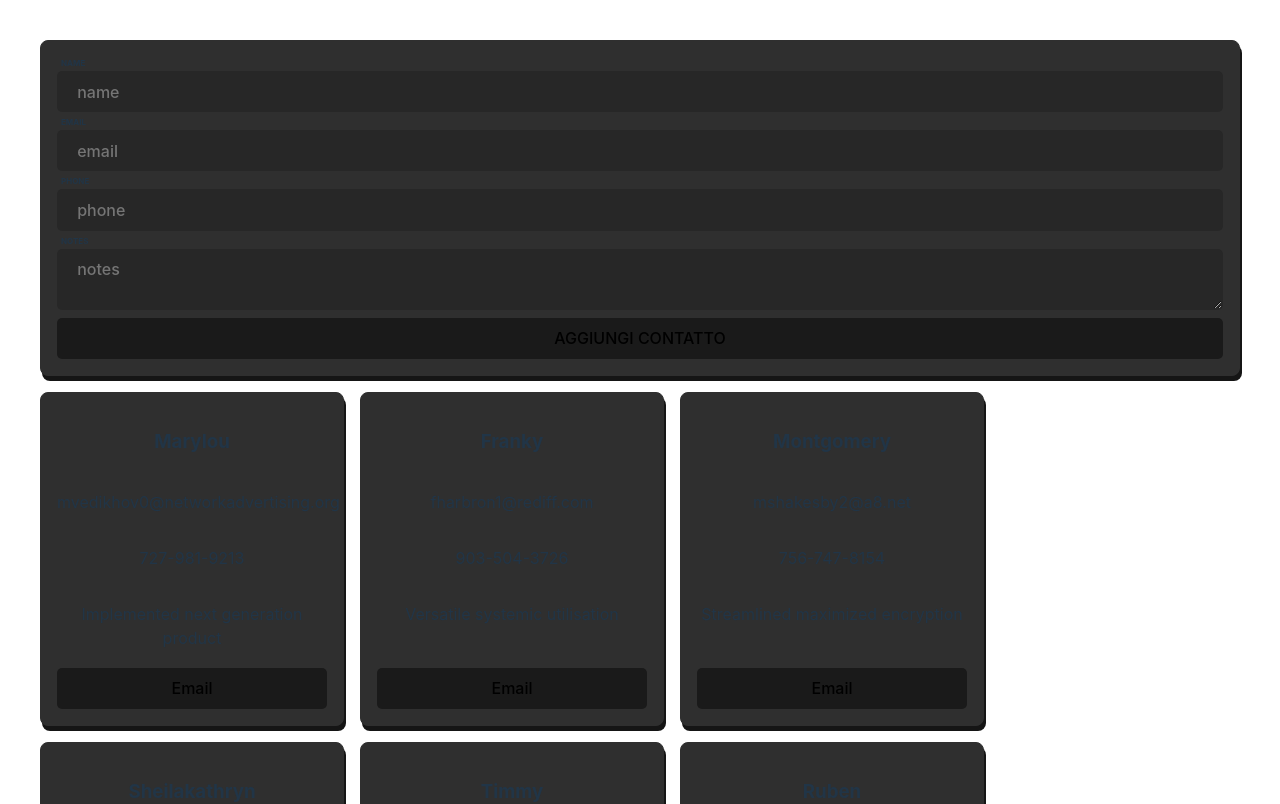
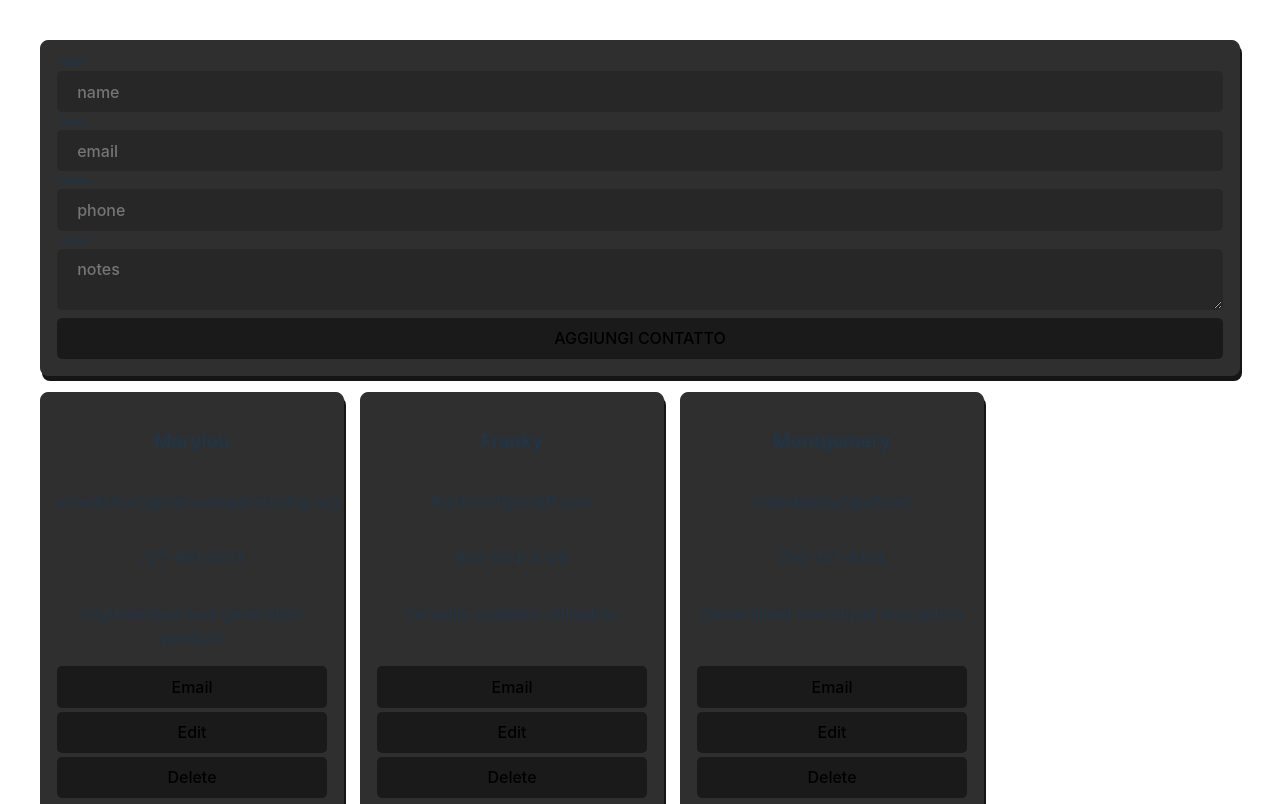
Before and after one commit to FMiscia/react-course, a React (Vite) app: page / in a window 1280 px wide. Shown: the top 804 px of the page. Built offline with nearby package versions, Linux system fonts and the light colour scheme.

Commit message:
Add Edit and Delete contact

```diff
--- a/src/App.tsx
+++ b/src/App.tsx
@@ -1,80 +1,8 @@
+import Contacts from './pages/Contacts'
 import './App.css'
-import { contacts } from '../db'
-import ContactCard from './components/ContactCard'
-import { useState } from 'react'
-import Button from './components/Button'
-import Input from './components/Input'
-import TextArea from './components/TextArea'
-import { uid } from './utils'
-import Card from './components/Card'
 
 function App() {
-    const [list, setList] = useState(contacts)
-    const [name, setName] = useState('')
-    const [email, setEmail] = useState('')
-    const [phone, setPhone] = useState('')
-    const [notes, setNotes] = useState('')
-
-    const resetForm = () => {
-        setName('')
-        setEmail('')
-        setNotes('')
-        setPhone('')
-    }
-
-    return (
-        <div className="App">
-            <Card style={{ flexDirection: 'column', margin: 8 }}>
-                <Input
-                    value={name}
-                    label="name"
-                    placeholder="name"
-                    onChange={(e) => setName(e.target.value)}
-                />
-                <Input
-                    value={email}
-                    label="email"
-                    placeholder="email"
-                    onChange={(e) => setEmail(e.target.value)}
-                />
-                <Input
-                    value={phone}
-                    label="phone"
-                    placeholder="phone"
-                    onChange={(e) => setPhone(e.target.value)}
-                />
-                <TextArea
-                    value={notes}
-                    label="notes"
-                    placeholder="notes"
-                    onChange={(e) => setNotes(e.target.value)}
-                />
-                <Button
-                    style={{ marginTop: 4 }}
-                    label="AGGIUNGI CONTATTO"
-                    onClick={() => {
-                        if (!email || !name) {
-                            return alert("Nome e Email sono obbligatori")
-                        }
-                        const contact = {
-                            id: uid(),
-                            email,
-                            name,
-                            notes,
-                            phone
-                        }
-                        setList([contact, ...list])
-                        resetForm()
-                    }}
-                />
-            </Card>
-            <div style={{ display: 'flex', flexDirection: 'row', flexWrap: 'wrap' }}>
-                {list.map((it) => (
-                    <ContactCard key={it.id} {...it} />
-                ))}
-            </div>
-        </div>
-    )
+    return <Contacts />
 }
 
 export default App
--- a/src/components/ContactCard.tsx
+++ b/src/components/ContactCard.tsx
@@ -1,22 +1,82 @@
+import { useState } from 'react'
 import { ContactModel } from '../types'
 import Button from './Button'
 import Card from './Card'
 import './ContactCard.css'
+import Input from './Input'
+import TextArea from './TextArea'
 
 function ContactCard(props: ContactCardProps) {
+    const [isEditMode, setEditMode] = useState(false)
+    const [name, setName] = useState(props.name)
+    const [email, setEmail] = useState(props.email)
+    const [phone, setPhone] = useState(props.phone)
+    const [notes, setNotes] = useState(props.notes)
     return (
         <Card className="App-ContactCard">
+            {isEditMode ? (
+                <>
+                    <Input
+                        value={name}
+                        label="name"
+                        placeholder="name"
+                        onChange={(e) => setName(e.target.value)}
+                    />
+                    <Input
+                        value={email}
+                        label="email"
+                        placeholder="email"
+                        onChange={(e) => setEmail(e.target.value)}
+                    />
+                    <Input
+                        value={phone}
+                        label="phone"
+                        placeholder="phone"
+                        onChange={(e) => setPhone(e.target.value)}
+                    />
+                    <TextArea
+                        value={notes}
+                        label="notes"
+                        placeholder="notes"
+                        onChange={(e) => setNotes(e.target.value)}
+                    />
+                </>
+            ) : (
+                <>
                     <h3>{props.name}</h3>
                     <p>{props.email}</p>
                     <p>{props.phone}</p>
                     <p className="ContactCardNotes" style={{ flexGrow: 1 }}>
                         {props.notes}
                     </p>
+                </>
+            )}
             <Button label="Email" />
+            <Button
+                style={{ marginTop: '4px' }}
+                label={isEditMode ? 'Save' : 'Edit'}
+                onClick={() => {
+                    if (!isEditMode) {
+                        setEditMode(true)
+                        return
+                    }
+                    setEditMode(false)
+                    const item = { id: props.id, name, email, phone, notes }
+                    props.onEdit(item)
+                }}
+            />
+            <Button
+                style={{ marginTop: '4px' }}
+                label="Delete"
+                onClick={() => props.onDelete(props.id)}
+            />
         </Card>
     )
 }
 
-type ContactCardProps = ContactModel
+type ContactCardProps = {
+    onDelete: (id: string) => void
+    onEdit: (model: ContactModel) => void
+} & ContactModel
 
 export default ContactCard
--- /dev/null
+++ b/src/pages/Contacts.tsx
@@ -0,0 +1,107 @@
+import ContactCard from '../components/ContactCard'
+import { contacts } from '../../db'
+import { useState } from 'react'
+import Button from '../components/Button'
+import Input from '../components/Input'
+import TextArea from '../components/TextArea'
+import { uid } from '../utils'
+import Card from '../components/Card'
+import { ContactModel } from '../types'
+
+function Contacts() {
+    const [list, setList] = useState(contacts)
+    const [name, setName] = useState('')
+    const [email, setEmail] = useState('')
+    const [phone, setPhone] = useState('')
+    const [notes, setNotes] = useState('')
+
+    const resetForm = () => {
+        setName('')
+        setEmail('')
+        setNotes('')
+        setPhone('')
+    }
+
+    const deleteContact = (id: string) => {
+        const newList = list.filter((it) => it.id !== id)
+        setList(newList)
+    }
+
+    const editContact = (model: ContactModel) => {
+        const newList = list.map((it) => {
+            if (it.id === model.id) {
+                return {
+                    ...it,
+                    ...model
+                }
+            }
+            return it
+        })
+        setList(newList)
+    }
+
+    const createContact = (contact: ContactModel) => {
+        setList([contact, ...list])
+    }
+
+    return (
+        <div className="App">
+            <Card style={{ flexDirection: 'column', margin: 8 }}>
+                <Input
+                    value={name}
+                    label="name"
+                    placeholder="name"
+                    onChange={(e) => setName(e.target.value)}
+                />
+                <Input
+                    value={email}
+                    label="email"
+                    placeholder="email"
+                    onChange={(e) => setEmail(e.target.value)}
+                />
+                <Input
+                    value={phone}
+                    label="phone"
+                    placeholder="phone"
+                    onChange={(e) => setPhone(e.target.value)}
+                />
+                <TextArea
+                    value={notes}
+                    label="notes"
+                    placeholder="notes"
+                    onChange={(e) => setNotes(e.target.value)}
+                />
+                <Button
+                    style={{ marginTop: 4 }}
+                    label="AGGIUNGI CONTATTO"
+                    onClick={() => {
+                        if (!email || !name) {
+                            return alert('Nome e Email sono obbligatori')
+                        }
+                        const contact = {
+                            id: uid(),
+                            email,
+                            name,
+                            notes,
+                            phone
+                        }
+                        createContact(contact)
+                        resetForm()
+                    }}
+                />
+            </Card>
+            <div style={{ display: 'flex', flexDirection: 'row', flexWrap: 'wrap' }}>
+                {list.map((it) => (
+                    <ContactCard
+                        key={it.id}
+                        {...it}
+                        onDelete={deleteContact}
+                        onEdit={editContact}
+                    />
+                ))}
+            </div>
+        </div>
+    )
+}
+
+export default Contacts
```
Lines whose indentation alone changed are shown as unchanged.
